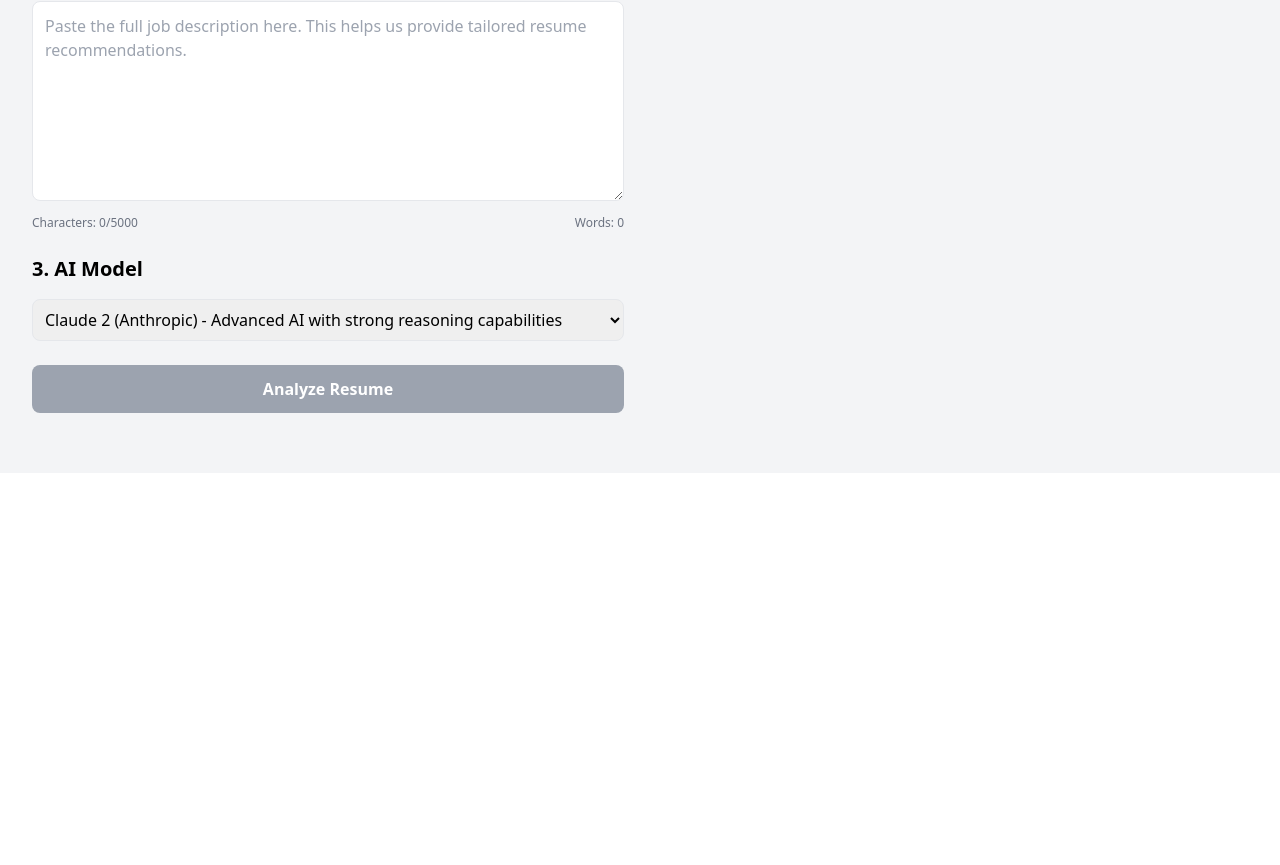
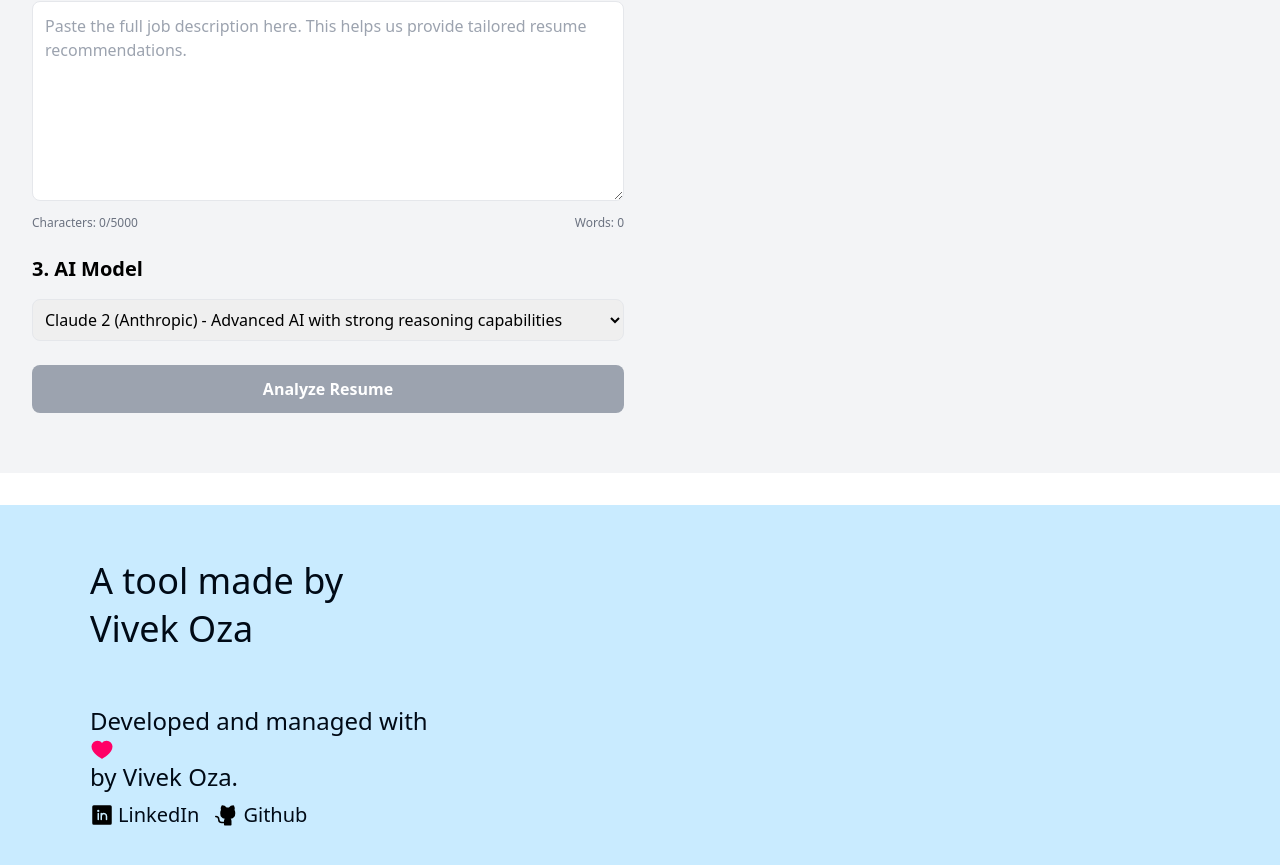
Before and after one commit to vivek-oza/resume-analysis-tool, a React (Vite) app: page / in a window 1280 px wide. Shown: the part 327-1192 px from the top of the page. Before the commit the page ends 800 px from the top, so only its background shows below. Built offline with nearby package versions, Linux system fonts and the light colour scheme.

Commit message:
Added footer

```diff
--- a/package.json
+++ b/package.json
@@ -11,6 +11,7 @@
     "vercel-build": "npm run build"
   },
   "dependencies": {
+    "@phosphor-icons/react": "^2.1.10",
     "@radix-ui/react-icons": "^1.3.2",
     "@types/axios": "^0.9.36",
     "@types/react": "^19.1.8",
--- a/src/App.tsx
+++ b/src/App.tsx
@@ -2,6 +2,7 @@ import React, { useState } from 'react';
 import FileUpload from './components/FileUpload';
 import JobDescriptionInput from './components/JobDescriptionInput';
 import AnalysisOutput from './components/AnalysisOutput';
+import { LinkedinLogoIcon, GithubLogoIcon, HeartIcon } from "@phosphor-icons/react";
 import { OpenRouterService, AI_MODELS } from './services/openRouterService';
 
 const App: React.FC = () => {
@@ -56,6 +57,7 @@ const App: React.FC = () => {
   };
 
   return (
+    <>
       <div className="min-h-screen bg-gray-100 py-12 px-4 sm:px-6 lg:px-8">
         <div className="max-w-7xl mx-auto">
           <h1 className="text-3xl font-extrabold text-center text-gray-900 mb-8">
@@ -98,8 +100,7 @@ const App: React.FC = () => {
               <button
                 onClick={handleAnalyze}
                 disabled={isLoading || !resume || !jobDescription.trim()}
-              className={`w-full p-3 rounded-lg text-white font-semibold transition-colors duration-200 ${
-                isLoading || !resume || !jobDescription.trim()
+                className={`w-full p-3 rounded-lg text-white font-semibold transition-colors duration-200 ${isLoading || !resume || !jobDescription.trim()
                     ? 'bg-gray-400 cursor-not-allowed'
                     : 'bg-blue-600 hover:bg-blue-700 active:bg-blue-800'
                   }`}
@@ -127,6 +128,44 @@ const App: React.FC = () => {
           </div>
         </div>
       </div>
+      <footer className="bg-[#C9EBFF] backdrop-blur-sm text-[#000A16] py-14 px-4 mt-8 font-sans">
+        <div className="flex flex-col gap-14 font-schibsted-grotesk max-w-[1100px] mx-auto">
+
+          <div className="font-medium md:text-4xl text-xl flex flex-col space-y-2">
+            <div className="">A tool made by</div>
+            <div className="">
+              Vivek Oza
+            </div>
+          </div>
+          <div>
+            <div className="md:text-2xl text-base">
+              Developed and managed with{" "}
+              <svg xmlns="http://www.w3.org/2000/svg" width="24" height="24" fill="#ff0066" viewBox="0 0 256 256"><path d="M240,102c0,70-103.79,126.66-108.21,129a8,8,0,0,1-7.58,0C119.79,228.66,16,172,16,102A62.07,62.07,0,0,1,78,40c20.65,0,38.73,8.88,50,23.89C139.27,48.88,157.35,40,178,40A62.07,62.07,0,0,1,240,102Z"></path></svg> by Vivek Oza.
+            </div>
+            <div className="flex justify-start md:text-xl text-base gap-4 mt-2">
+              <a
+                href="www.linkedin.com/in/vivek-oza"
+                target="_blank"
+                rel="noopener noreferrer"
+                className="flex items-center gap-1 hover:underline"
+              >
+                <svg xmlns="http://www.w3.org/2000/svg" width="24" height="24" fill="#000000" viewBox="0 0 256 256"><path d="M216,24H40A16,16,0,0,0,24,40V216a16,16,0,0,0,16,16H216a16,16,0,0,0,16-16V40A16,16,0,0,0,216,24ZM96,176a8,8,0,0,1-16,0V112a8,8,0,0,1,16,0ZM88,96a12,12,0,1,1,12-12A12,12,0,0,1,88,96Zm96,80a8,8,0,0,1-16,0V140a20,20,0,0,0-40,0v36a8,8,0,0,1-16,0V112a8,8,0,0,1,15.79-1.78A36,36,0,0,1,184,140Z"></path></svg> LinkedIn
+              </a>
+              <a
+                href="https://github.com/vivek-oza/resume-analysis-tool"
+                target="_blank"
+                rel="noopener noreferrer"
+                className="flex items-center gap-1 hover:underline"
+              >
+                <svg xmlns="http://www.w3.org/2000/svg" width="24" height="24" fill="#000000" viewBox="0 0 256 256"><path d="M216,104v8a56.06,56.06,0,0,1-48.44,55.47A39.8,39.8,0,0,1,176,192v40a8,8,0,0,1-8,8H104a8,8,0,0,1-8-8V216H72a40,40,0,0,1-40-40A24,24,0,0,0,8,152a8,8,0,0,1,0-16,40,40,0,0,1,40,40,24,24,0,0,0,24,24H96v-8a39.8,39.8,0,0,1,8.44-24.53A56.06,56.06,0,0,1,56,112v-8a58.14,58.14,0,0,1,7.69-28.32A59.78,59.78,0,0,1,69.07,28,8,8,0,0,1,76,24a59.75,59.75,0,0,1,48,24h24a59.75,59.75,0,0,1,48-24,8,8,0,0,1,6.93,4,59.74,59.74,0,0,1,5.37,47.68A58,58,0,0,1,216,104Z"></path></svg>
+                Github
+              </a>
+            </div>
+          </div>
+        </div>
+      </footer>
+    </>
+
   );
 };
 
```
Also changed, not shown: 1 other file (tests, documents, lock files or other folders). Lines whose indentation alone changed are shown as unchanged.
